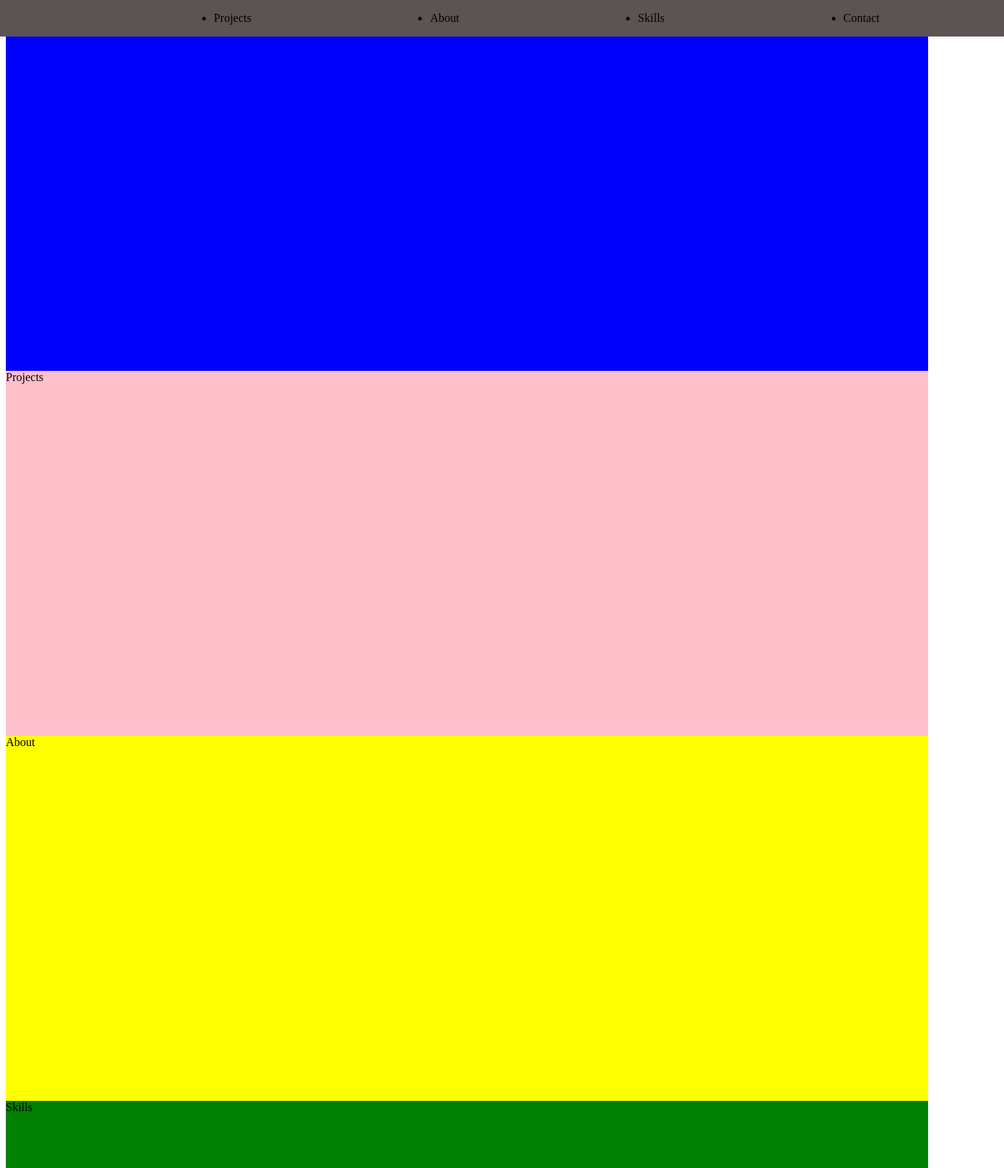
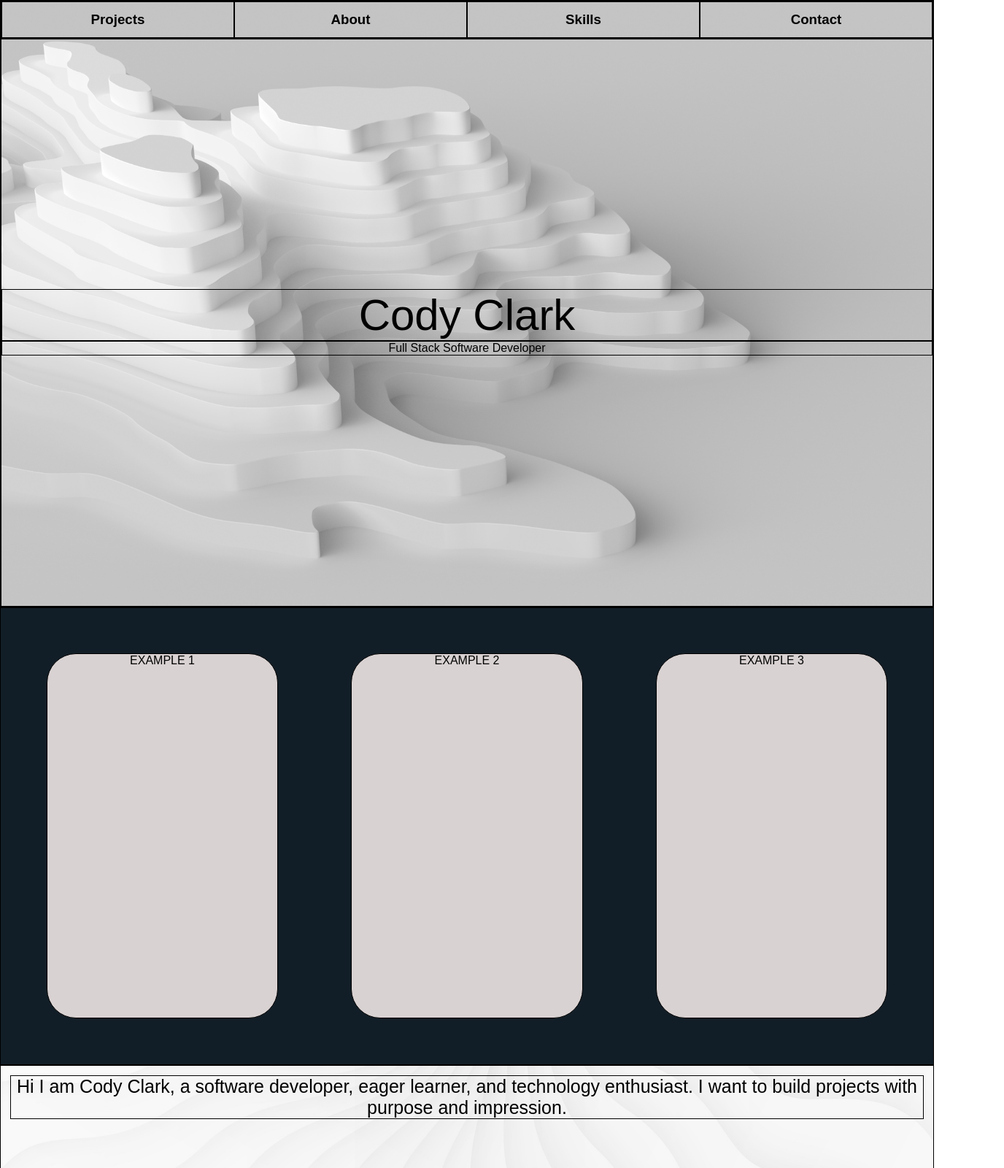
Before and after one commit to codescody/Portfolio-Website, a plain HTML site: page index.html in a window 1280 px wide. Shown: the top 1600 px of the page at 73% size, 1376 px wide, since content can reach past the window. Drawn offline with Linux system fonts and the light colour scheme.

Commit message:
updated content

```diff
--- a/index.html
+++ b/index.html
@@ -16,23 +16,40 @@
         <!--[if lt IE 7]>
             <p class="browsehappy">You are using an <strong>outdated</strong> browser. Please <a href="#">upgrade your browser</a> to improve your experience.</p>
         <![endif]-->
+    <div id="home-container">
         <div id="nav-container">
-            <nav>
-                <ul>
-                    <a href="/#projects-container"></a>
-                        <li>Projects</li>
-                    <a href="/#about-container"></a>
-                        <li>About</li>
-                    <a href="skills-container"></a>
-                        <li>Skills</li>
-                    <a href="bottom-container"></a>
-                        <li>Contact</li>
-                </ul>
-            </nav>
+            <div id="box-1" class="nav-box">
+                <h3>Projects</h3>
+            </div>
+            <div id="box-2" class="nav-box">
+                <h3>About</h3>
+            </div>
+            <div id="box-3" class="nav-box">
+                <h3>Skills</h3>
+            </div>
+            <div id="box-4" class =nav-box>
+                <h3>Contact</h3>
+            </div>
         </div>
-        <div id="main-container">Hi I am Cody</div>
-        <div id="projects-container">Projects</div>
-        <div id="about-container">About</div>
+        <div id="main-container">
+            <div id="intro-container">Cody Clark</div>
+            <div id="greeting-container">Full Stack Software Developer</div>
+        </div>
+    </div>
+        <div id="projects-container">
+            <div id="project-1" class="showcase-projects">
+                EXAMPLE 1
+            </div>
+            <div id="project-2" class="showcase-projects">
+                EXAMPLE 2
+            </div>
+            <div id="project-3" class="showcase-projects">
+                EXAMPLE 3
+            </div>
+        </div>
+        <div id="about-container">
+            <div id="about-cody">Hi I am Cody Clark, a software developer, eager learner, and technology enthusiast. I want to build projects with purpose and impression.</div>
+        </div>
         <div id="skills-container">Skills</div>
         <div id="bottom-container">Contact Info and Social Media</div>
         <script src="script.js" async defer></script>
--- a/style.css
+++ b/style.css
@@ -1,40 +1,77 @@
-#nav-container {
-    position: absolute;
-    top: 0;
-    left: 0;
-    background-color: rgb(92, 83, 83);
-    width: 100%;
-    padding: 1rem 3rem;
-}
-
-ul {
-    display: flex;
-    justify-content: space-evenly;
-    margin: auto;
+* {
+    margin: 0;
     padding: 0;
 }
+html {
+    scroll-behavior: smooth;
+}
+div {
+    font-family: Arial, Helvetica, sans-serif;
+    border: 1px solid black;
+}
+#home-container {
+    background-image: url('img/AdobeStock_281625493.jpeg');
+    background-size: cover;
+}
+#nav-container {
+    display: flex;
+    flex-direction: row;
+}
+.nav-box {
+    flex: 1;
+    text-align: center;
+    padding: 1%;
+}
 #main-container {
-    background-color: blue;
-    height: 500px;
-    width: 100%;
+    display: flex;
+    height: 97vh;
+    text-align: center;
+    justify-content: center;
+    flex-flow: column nowrap;
+}
+#intro-container {
+   justify-content: center;
+   font-size: 60px;
 }
 #projects-container {
-    background-color: pink;
-    height: 500px;
+    display: flex;
+    height: 75vh;
+    text-align: center;
+    justify-content: center;
+    padding: 1%;
+    background-color: #121e27;
+}
+.showcase-projects {
     width: 100%;
+    margin: 50px 50px 50px 50px;
+    background-color: rgba(230, 221, 221, 0.943);
+    border-radius: 40px;
+    justify-content: space-around;
 }
 #about-container {
-    background-color: yellow;
-    height: 500px;
-    width: 100%
+    height: 75vh;
+    text-align: center;
+    justify-content: center;
+    padding: 1%;
+    background-image: url('img/AdobeStock_525972176.jpeg');
+    background-size: cover;
+}
+#about-cody {
+    font-size: 25px;
 }
 #skills-container {
-    background-color: green;
-    height: 500px;
-    width: 100%;
+    height: 75vh;
+    text-align: center;
+    justify-content: center;
+    padding: 1%;
+    background-color: #121e27;
 }
 #bottom-container {
-    background-color: rgb(45, 148, 148);
-    height: 500px;
-    width 100%;
+    height: 25vh;
+    text-align: center;
+    justify-content: center;
+    padding: 1%;
+    background-image: url('img/AdobeStock_513557023.jpeg');
+    background-size: cover;
+
 }
```
Also changed, not shown: img/AdobeStock_281625493.jpeg (added), img/AdobeStock_513557023.jpeg (added), img/AdobeStock_516957242.jpeg (added), img/AdobeStock_525972176.jpeg (added).
